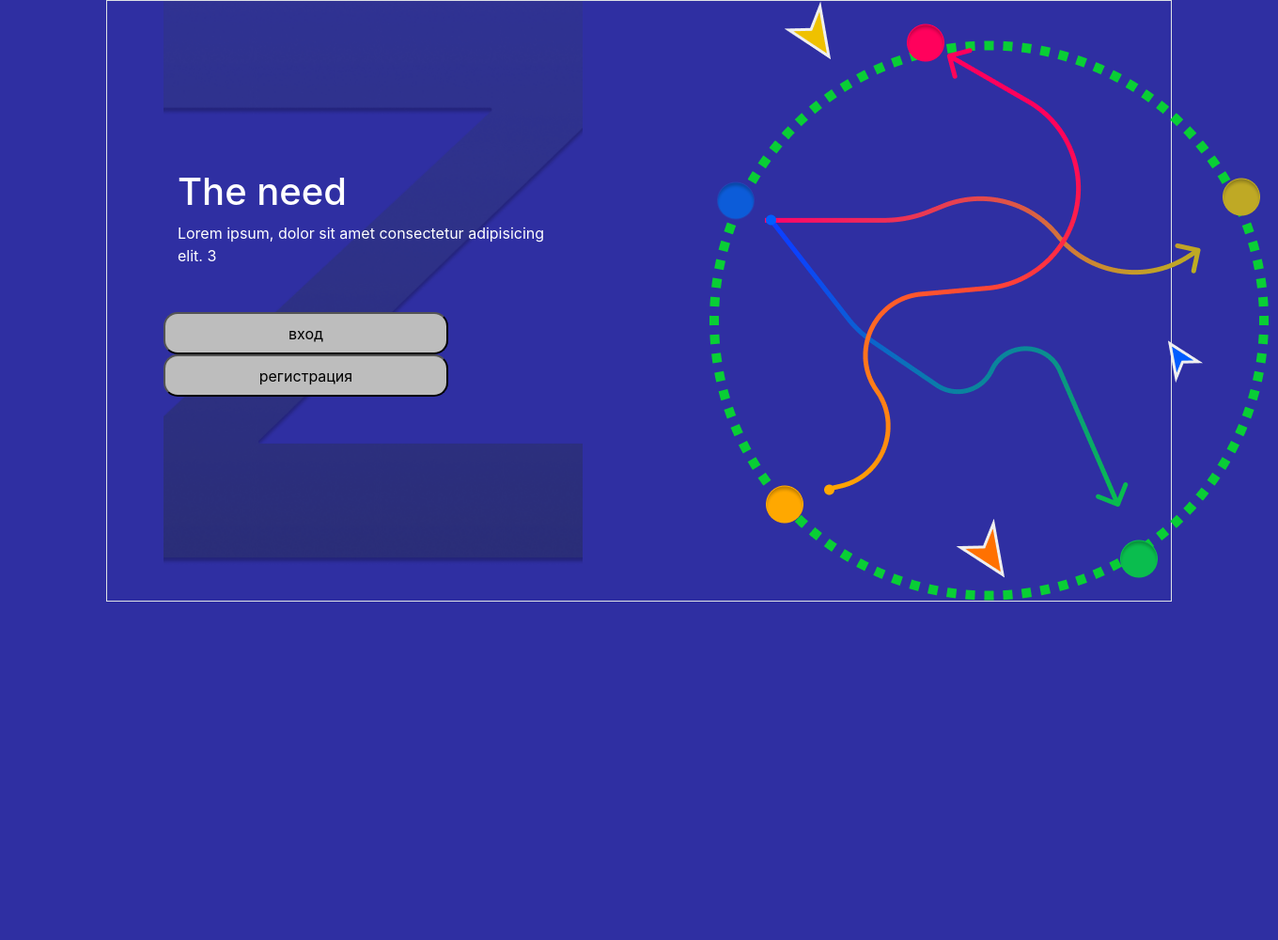
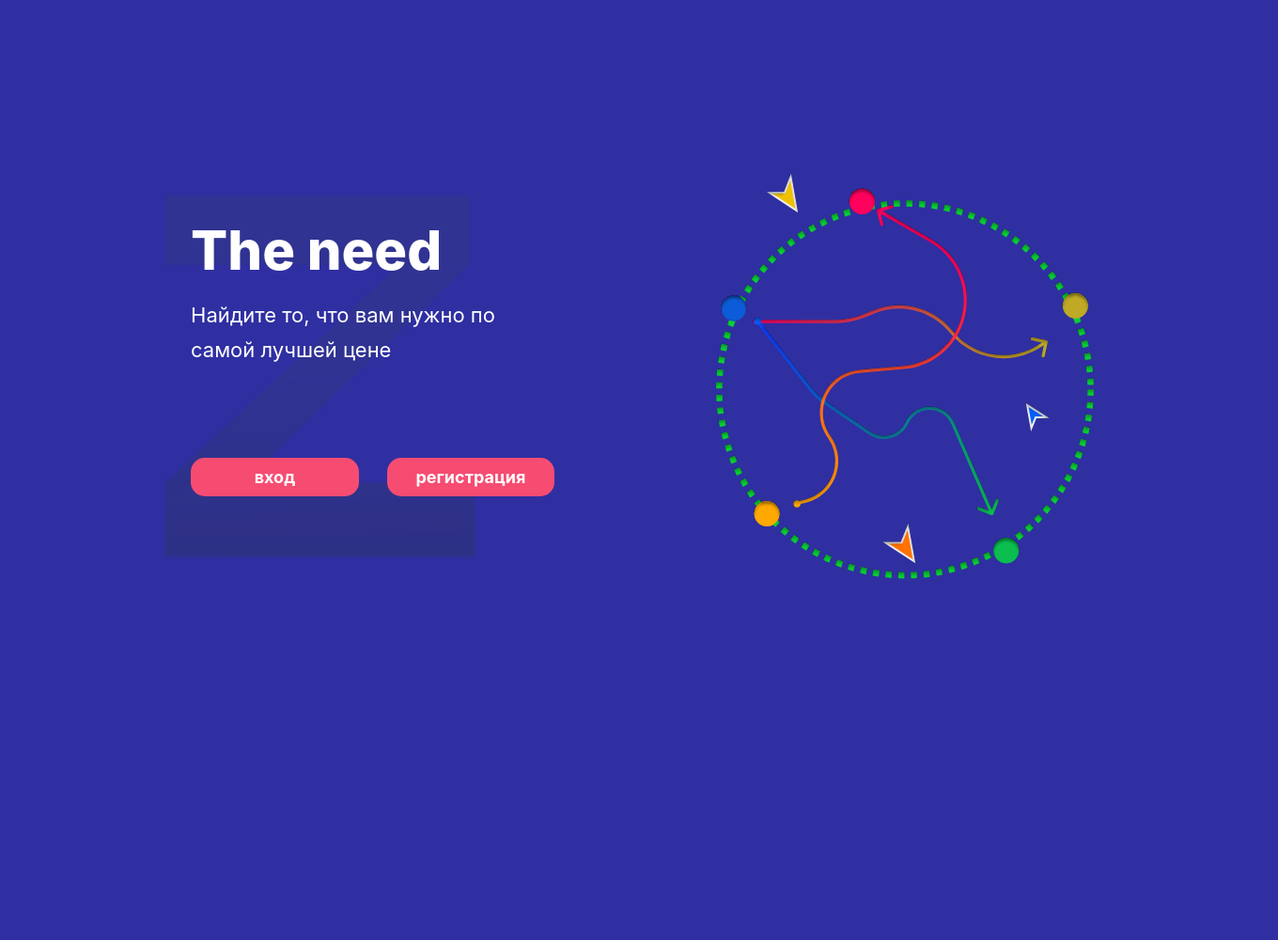
Before and after one commit to want74/theneed, a PHP site: page / in a window 1360 px wide. Shown: the whole page at 94% size. After the commit the page ends 616 px from the top, so only its background shows below. Run offline with PHP 8.4, Linux system fonts and the light colour scheme.

Commit message:
закончена начальная страница

```diff
--- a/index.php
+++ b/index.php
@@ -17,11 +17,21 @@
         }
 
         .bg-icon {
-            background-image: url(img/z.png);
+            background-image: url(img/z.svg);
+            background-repeat: no-repeat;
+            background-position: left left;
+            background-size: 75% 100%;
+            height: 600px;
+
+        }
+
+        .bg-icon2 {
+            background-image: url(img/ris.svg);
             background-repeat: no-repeat;
             background-position: center center;
-            background-size: cover;
+            background-size: 90% 100%;
             height: 600px;
+
         }
 
         .h1-color {
@@ -29,7 +39,7 @@
         }
 
         .p-color {
-            color: #C4C4C4;
+            color: #FFFFFF;
         }
 
         .button {
@@ -37,45 +47,68 @@
             flex-direction: row;
             justify-content: center;
             align-items: center;
-            padding: 10px;
-            width: 303px;
-            height: 45px;
             /* серый кнопка unactive */
-            background: #BDBDBD;
+            background: #F64C72;
             border-radius: 15px;
+            border: none;
+            line-height: 24px;
+        }
+
+        .lol {
+            font-style: normal;
+            font-weight: 400;
+            font-size: 22px;
+            line-height: 37px;
+        }
+
+        h1 {
+            font-weight: 800;
+            font-size: 58px;
+            line-height: 85px;
+        }
+
+        .s {
+            font-weight: 700;
+            font-size: 18px;
+            line-height: 24px;
         }
     </style>
 </head>
 
 
 <body>
-    <div class="col bg-color " style="height:1000px;">
-        <div class="row">
-            <div class="col-10 mx-auto border ">
+    <div class="col bg-color d-flex" style="height:100vh;">
+        <div class="row my-auto" style="width: 100vw;">
+            <div class="col-10 mx-auto ">
                 <div class="row ">
                     <div class="col-6">
                         <div class="col-10 mx-auto  bg-icon d-flex ">
-                            <div class="row my-auto">
+                            <div class="row my-auto mx-auto" style="width:100%;">
                                 <div class="col">
 
                                     <h1 class="h1-color">
                                         The need
                                     </h1>
 
-                                    <p class="h1-color">
-                                        Lorem ipsum, dolor sit amet consectetur adipisicing elit. 3
+                                    <p class="p-color lol">
+                                        Найдите то, что вам нужно по самой лучшей цене
                                     </p>
-                                    <div class="row mt-5">
+                                    <div class="row mt-5 pt-5 pb-5">
+                                        <div class="col-6 mx-auto">
                                             <form action="go.php">
-                                            <button class="button">
+                                                <button class="button p-color form-control s">
                                                     вход
                                                 </button>
                                             </form>
+                                        </div>
+                                        <div class="col-6 mx-auto">
                                             <form action="reg.php">
-                                            <button class="button">
+                                                <button class="button p-color form-control s">
                                                     регистрация
                                                 </button>
                                             </form>
+                                        </div>
+
 
                                     </div>
 
@@ -84,10 +117,10 @@
                         </div>
                     </div>
                     <div class="col-6">
-                        <div class="col-10 mx-auto d-flex ">
-                            <div class="row my-auto">
-                                <div class="col">
-                                    <img src="img/ris.png" alt="">
+                        <div class="col-10 mx-auto">
+                            <div class="row">
+                                <div class="col bg-icon2">
+
                                 </div>
                             </div>
                         </div>
```
Also changed, not shown: img/ris.png (deleted), img/ris.svg (added), img/z.png (deleted), img/z.svg (added). Lines whose indentation alone changed are shown as unchanged.
